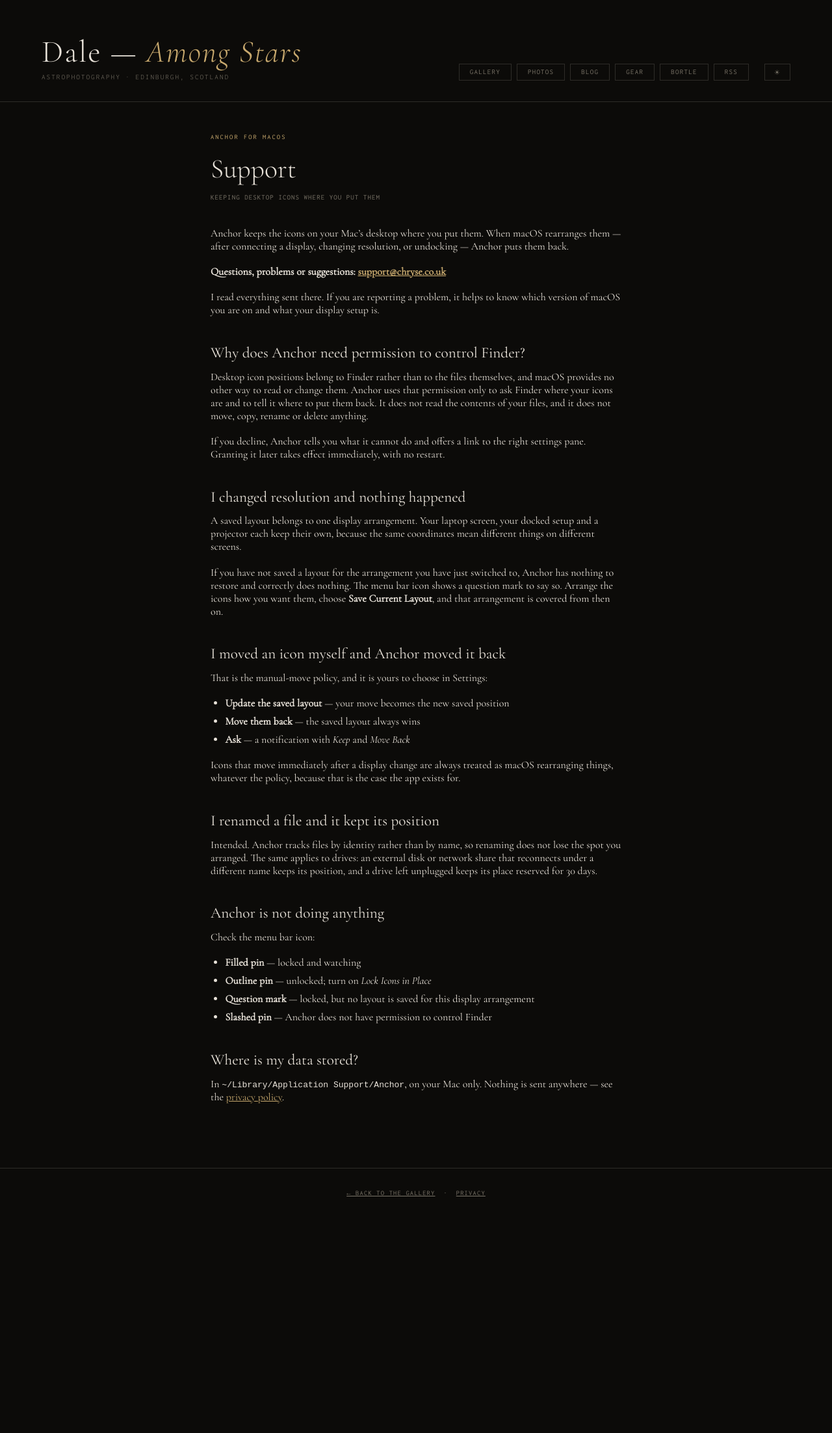
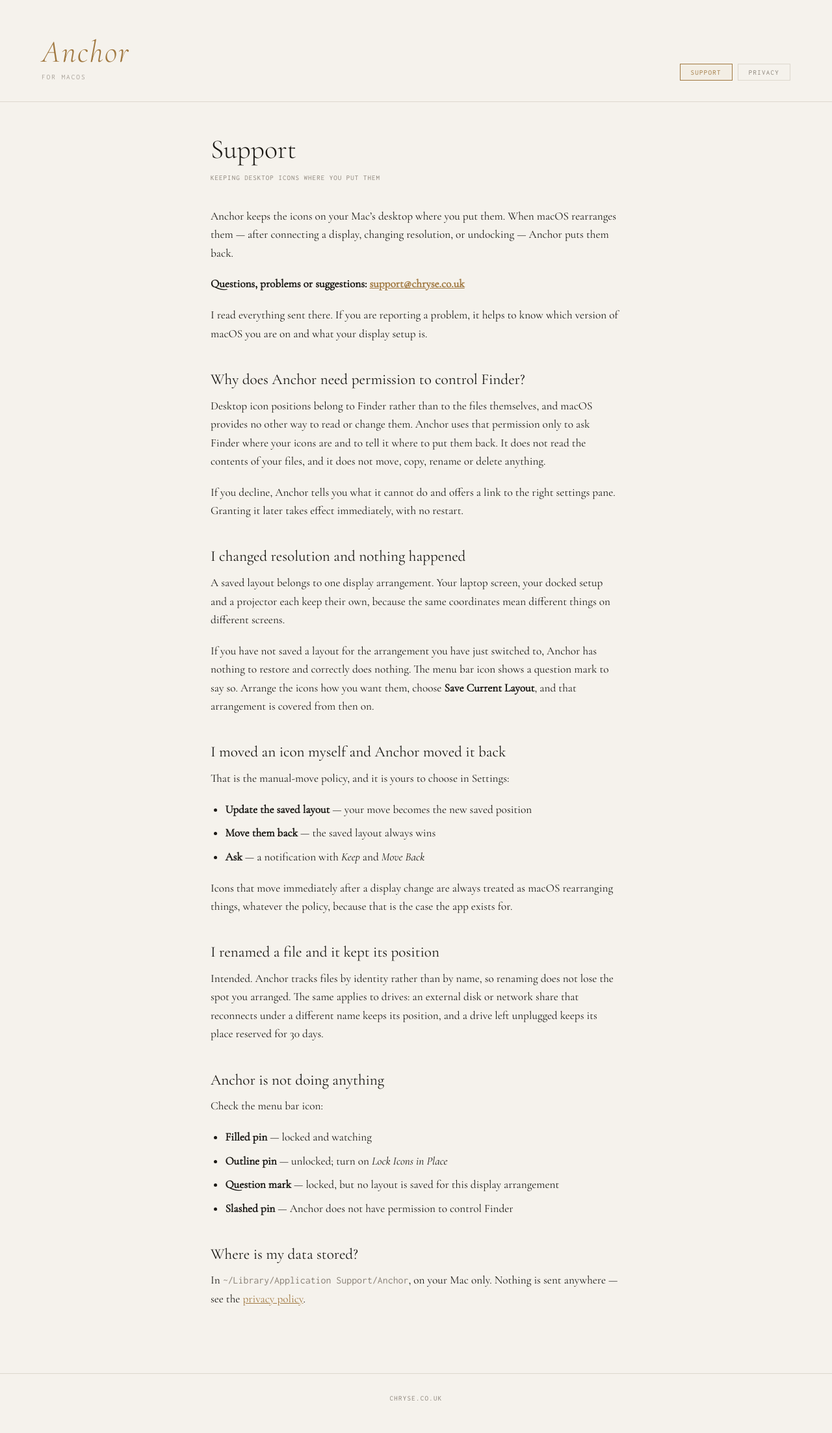
Before and after one commit to CMDRPhaedra/Astrophotography, a Jekyll site: the page built from anchor/support/index.md, in a window 1280 px wide. Shown: the whole page at 65% size. Built offline with Jekyll 4.4.1, drawn with Linux system fonts in a browser that asks for light colours; before the commit the page ends 1874 px from its top, so only the background shows below that.

Commit message:
Give the Anchor pages their own layout, without the site navigation
These are reached from the Mac App Store, where a header reading
'Dale — Among Stars · Astrophotography, Edinburgh' and links to the
gallery, photos and Bortle scale are baffling rather than helpful.

The new layout is standalone rather than a variant of default.html, so
nothing here can affect the existing pages, and it carries only the
styles these two need. Same palette, same fonts, so it still reads as
part of chryse.co.uk — with a single link back in the footer for anyone
who wonders whose site they have landed on.

```diff
--- /dev/null
+++ b/_layouts/app.html
@@ -0,0 +1,80 @@
+<!DOCTYPE html>
+<html lang="en" data-theme="dark">
+<head>
+<meta charset="UTF-8">
+<meta name="viewport" content="width=device-width, initial-scale=1.0">
+<title>{{ page.title }}</title>
+<meta name="description" content="{{ page.description }}">
+<meta property="og:title" content="{{ page.title }}">
+<meta property="og:description" content="{{ page.description }}">
+<meta property="og:type" content="website">
+<meta property="og:url" content="{{ site.url }}{{ page.url }}">
+<link rel="canonical" href="{{ site.url }}{{ page.url }}">
+<link rel="icon" href="/favicon.svg" type="image/svg+xml">
+<link rel="icon" href="/favicon.png" type="image/png">
+<meta name="theme-color" content="#0c0b09">
+<link rel="preconnect" href="https://fonts.googleapis.com">
+<link rel="preconnect" href="https://fonts.gstatic.com" crossorigin>
+<link href="https://fonts.googleapis.com/css2?family=Cormorant+Garamond:ital,wght@0,300;0,400;1,300;1,400&family=Inconsolata:wght@300;400&display=swap" rel="stylesheet">
+<style>
+  /* Deliberately standalone rather than reusing the site layout: these pages
+     are reached from the Mac App Store, where the astrophotography header and
+     navigation would be baffling. Same palette and type so they still look
+     like part of chryse.co.uk. */
+  :root { --ink: #e8e2d9; --dim: #7a7468; --bg: #0c0b09; --accent: #c8a96e; --border: #2e2c28; }
+  @media (prefers-color-scheme: light) {
+    :root { --ink: #1a1814; --dim: #8a8278; --bg: #f5f2ec; --accent: #a07840; --border: #ddd8ce; }
+  }
+  *, *::before, *::after { box-sizing: border-box; margin: 0; padding: 0; }
+  body { background: var(--bg); color: var(--ink); font-family: 'Cormorant Garamond', Georgia, serif; min-height: 100vh; }
+
+  header { padding: 3.5rem 4rem 2rem; display: flex; align-items: flex-end; justify-content: space-between; flex-wrap: wrap; gap: 1.5rem; border-bottom: 1px solid var(--border); }
+  .app-title { font-size: clamp(1.8rem, 4.5vw, 3rem); font-weight: 300; letter-spacing: 0.04em; line-height: 1; }
+  .app-title em { font-style: italic; color: var(--accent); }
+  .app-subtitle { font-family: 'Inconsolata', monospace; font-size: 0.7rem; font-weight: 300; color: var(--dim); letter-spacing: 0.18em; text-transform: uppercase; margin-top: 0.5rem; }
+  nav { display: flex; gap: 0.5rem; flex-wrap: wrap; }
+  .nav-btn { font-family: 'Inconsolata', monospace; font-size: 0.68rem; letter-spacing: 0.12em; text-transform: uppercase; border: 1px solid var(--border); color: var(--dim); padding: 0.4rem 1rem; transition: all 0.2s; text-decoration: none; }
+  .nav-btn:hover, .nav-btn.active { border-color: var(--accent); color: var(--accent); background: rgba(200,169,110,0.06); }
+
+  main { padding: 3rem 4rem 5rem; max-width: 760px; margin: 0 auto; }
+  .blog-label { font-family: 'Inconsolata', monospace; font-size: 0.65rem; letter-spacing: 0.2em; text-transform: uppercase; color: var(--accent); margin-bottom: 1.2rem; }
+
+  .anchor-body h3 { font-size: 1.45rem; font-weight: 400; margin: 2.6rem 0 0.8rem; }
+  .anchor-body p, .anchor-body ul { margin-bottom: 1.2rem; font-size: 1.08rem; line-height: 1.65; }
+  .anchor-body ul { padding-left: 1.4rem; }
+  .anchor-body li { margin-bottom: 0.5rem; }
+  .anchor-body a { color: var(--accent); }
+  .anchor-body code { font-family: 'Inconsolata', monospace; font-size: 0.92em; color: var(--dim); }
+
+  footer { border-top: 1px solid var(--border); padding: 2rem 4rem 3rem; font-family: 'Inconsolata', monospace; font-size: 0.68rem; letter-spacing: 0.12em; text-transform: uppercase; color: var(--dim); text-align: center; }
+  footer a { color: var(--dim); text-decoration: none; }
+  footer a:hover { color: var(--accent); }
+
+  @media (max-width: 640px) {
+    header, main, footer { padding-left: 1.5rem; padding-right: 1.5rem; }
+  }
+</style>
+</head>
+<body>
+
+<header>
+  <div>
+    <div class="app-title"><em>Anchor</em></div>
+    <p class="app-subtitle">For macOS</p>
+  </div>
+  <nav>
+    <a class="nav-btn{% if page.url contains '/support/' %} active{% endif %}" href="/anchor/support/">Support</a>
+    <a class="nav-btn{% if page.url contains '/privacy/' %} active{% endif %}" href="/anchor/privacy/">Privacy</a>
+  </nav>
+</header>
+
+<main>
+  {{ content }}
+</main>
+
+<footer>
+  <a href="https://chryse.co.uk/">chryse.co.uk</a>
+</footer>
+
+</body>
+</html>
--- a/anchor/support/index.md
+++ b/anchor/support/index.md
@@ -1,11 +1,10 @@
 ---
-layout: default
+layout: app
 title: Anchor — Support
 permalink: /anchor/support/
 description: "Help for Anchor, the macOS menu bar app that keeps desktop icons where you put them."
 ---
 
-<div class="blog-label">Anchor for macOS</div>
 <h1 style="font-size:clamp(1.8rem,4vw,2.6rem);font-weight:300;margin-bottom:0.8rem;">Support</h1>
 <p style="font-family:'Inconsolata',monospace;font-size:0.68rem;letter-spacing:0.1em;text-transform:uppercase;color:var(--dim);margin-bottom:2.5rem;">Keeping desktop icons where you put them</p>
 
@@ -77,11 +76,3 @@
 anywhere — see the [privacy policy](/anchor/privacy/).
 
 </div>
-
-<style>
-  .anchor-body h3 { font-size: 1.45rem; font-weight: 400; margin: 2.6rem 0 0.8rem; }
-  .anchor-body p, .anchor-body ul { margin-bottom: 1.2rem; }
-  .anchor-body ul { padding-left: 1.4rem; }
-  .anchor-body li { margin-bottom: 0.5rem; }
-  .anchor-body a { color: var(--accent); }
-</style>
```
Also changed, not shown: anchor/privacy/index.md (+1 -10 lines).
